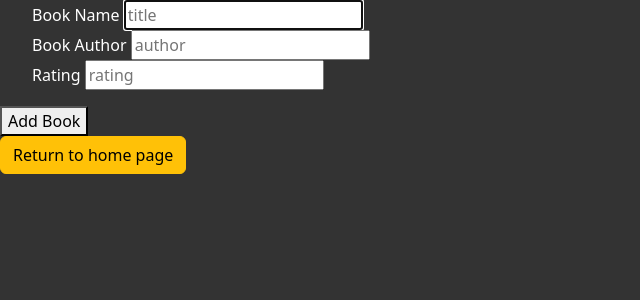
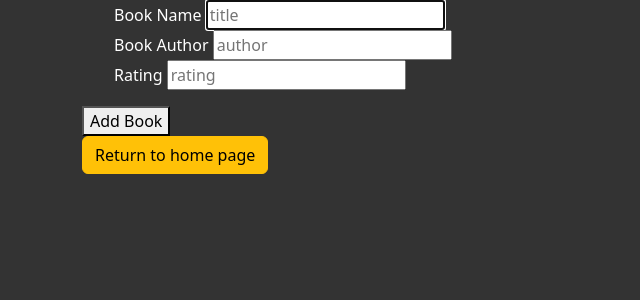
Before and after one commit to CamilleOnoda/100_days_Python, a Flask app: page /add in a window 1280 px wide. Shown: the top 300 px of the page, without its empty margins (0-640 px from the left). Run offline with Flask 3, Linux system fonts and the light colour scheme; some libraries are stand-ins or nearby versions.

Commit message:
Add Bootstrap style

```diff
--- a/Day_63_Virtual-Bookshelf/templates/add.html
+++ b/Day_63_Virtual-Bookshelf/templates/add.html
@@ -2,6 +2,9 @@
 {% block title %}Add A New Cafe{% endblock %}
 
 {% block content %}
+<div class="container">
+  <div class="row">
+    <div class="col-sm-12 col-md-8">
       <form action="{{ url_for('add') }}" method="POST">
         <ul>
           <li><label for="name">Book Name</label>
@@ -18,5 +21,8 @@
         </ul>
         <button type="submit">Add Book</button>
       </form>
-      <p><a class="btn btn-warning btn-m" href="{{ url_for('home') }}">Return to home page</a></p>
+    </div>
+  </div>
+  <p><a class="btn btn-warning btn-m" href="{{ url_for('home') }}">Return to home page</a></p>
+</div>
 {% endblock %}
```
